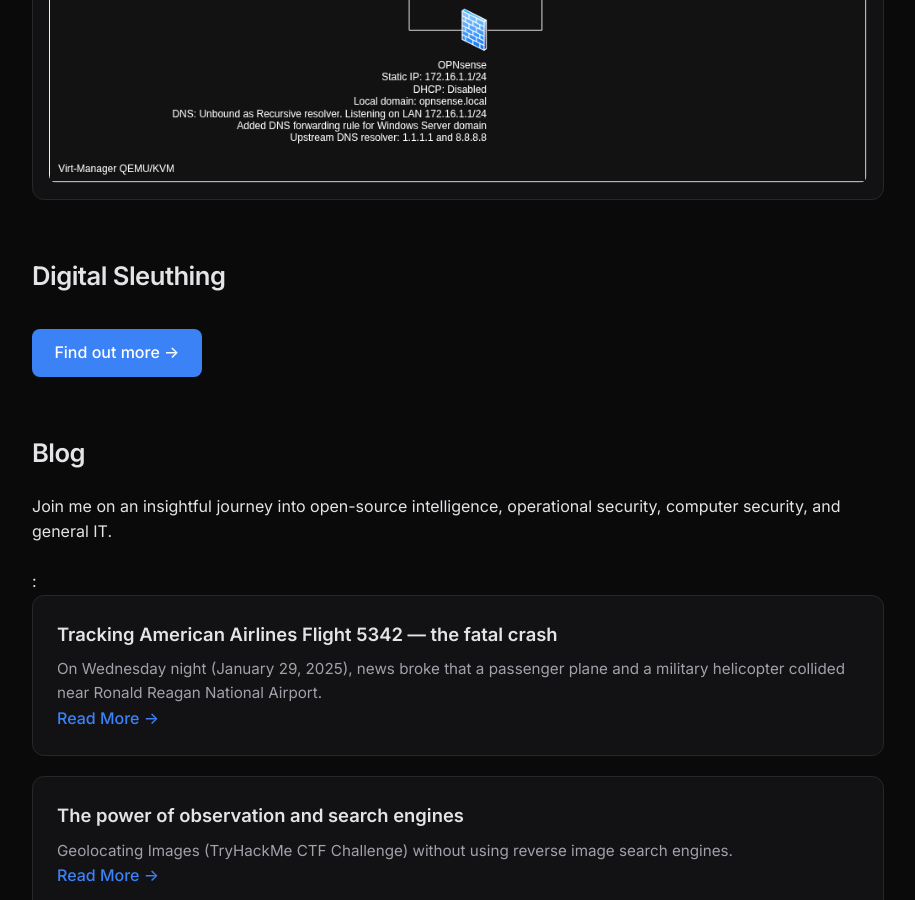
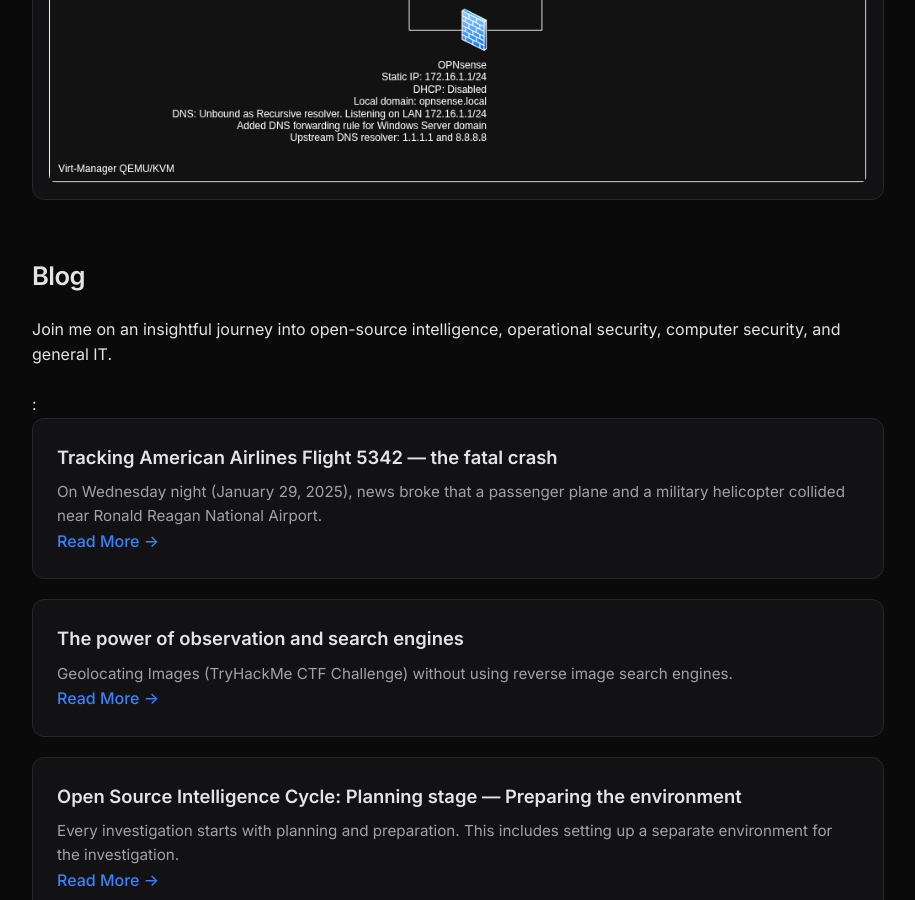
Before and after one commit to b4h4w/b4h4w.github.io, a Jekyll site: the page built from index.md, in a window 1280 px wide and 900 px high, scrolled down 1105 px. Shown: the whole window, without its empty margins (182-1097 px from the left). Built offline with Jekyll 4.4.1, drawn with Linux system fonts in a browser that asks for light colours.

Commit message:
Removed the remains of 'Digital Sleugthing' section

```diff
--- a/index.md
+++ b/index.md
@@ -32,11 +32,6 @@ description: Personal site of Rustom – OSINT, CTI, digital investigations and
        loading="lazy"
     >
   </div>
-</section>
-
-<section>
-  <h2>Digital Sleuthing</h2>
-  <a href="https://medium.com/@b4h4w" class="btn" target="_blank" rel="noopener">Find out more →</a>
 </section>
 
 <section>
```
